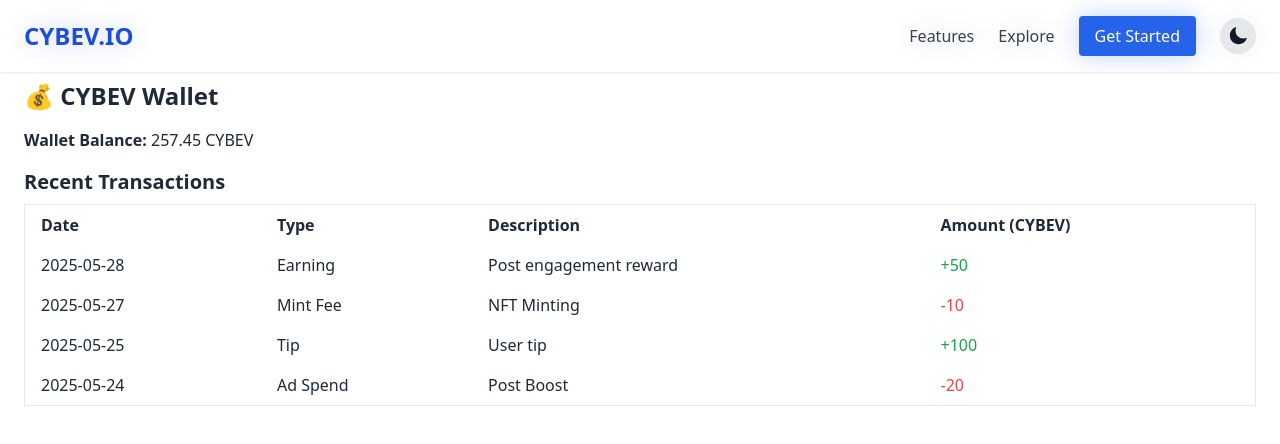
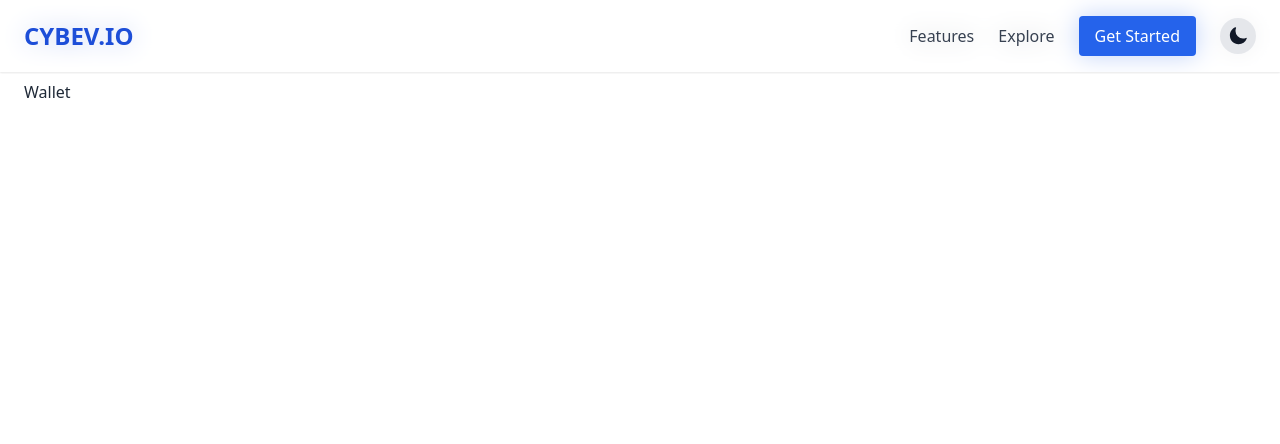
Before and after one commit to cybev1/cybev-frontend, a Next.js app: page /studio/wallet in a window 1280 px wide. Shown: the top 444 px of the page. Built offline with nearby package versions, Linux system fonts and the light colour scheme.

Commit message:
Add files via upload

```diff
--- a/pages/studio/ai.jsx
+++ b/pages/studio/ai.jsx
@@ -1,41 +1,25 @@
 import StudioLayout from '../../components/layout/StudioLayout';
 
+import Head from 'next/head';
 
-import React, { useState } from 'react';
-import axios from 'axios';
+const SeoHead = () => (
+  <Head>
+    <title>CYBEV.IO – AI-Powered Web3 Blog & Social Platform</title>
+    <meta name="description" content="Create, blog, mint NFTs, run ads, manage communities, and earn crypto – all in one AI-powered Web3 platform." />
+    <meta property="og:title" content="CYBEV.IO – Create, Earn, Mint, Grow" />
+    <meta property="og:description" content="Your all-in-one Creator Studio powered by AI + Web3. Blog, share, mint NFTs, and earn on CYBEV.IO." />
+    <meta property="og:image" content="https://app.cybev.io/og-banner.png" />
+    <meta property="og:url" content="https://app.cybev.io" />
+    <meta name="twitter:card" content="summary_large_image" />
+    <link rel="icon" href="/favicon.ico" />
+  </Head>
+);
 
-export default function AITools() {
-  const [prompt, setPrompt] = useState('');
-  const [result, setResult] = useState('');
-  const [loading, setLoading] = useState(false);
-
-  const handleSubmit = async e => {
-    e.preventDefault();
-    setLoading(true);
-    setResult('');
-    try {
-      const response = await new Promise(resolve => {
-        setTimeout(() => {
-          resolve({ data: { result: `Generated content for: "${prompt}"` } });
-        }, 1500);
-      });
-      setResult(response.data.result);
-    } catch {
-      setResult('AI generation failed.');
-    }
-    setLoading(false);
-  };
-
+export default function Page() {
   return (
     <StudioLayout>
-      <h2 className="text-2xl font-bold mb-4">🧠 CYBEV AI Content Generator</h2>
-      <form onSubmit={handleSubmit} className="space-y-4">
-        <textarea value={prompt} onChange={e => setPrompt(e.target.value)} required className="input" placeholder="Enter your prompt here..." rows="4" />
-        <button type="submit" disabled={loading} className="btn-primary">
-          {loading ? 'Generating...' : 'Generate Content'}
-        </button>
-      </form>
-      {result && <div className="mt-4"><h3>AI Output</h3><p>{result}</p></div>}
+      <SeoHead />
+      <h2>Ai</h2>
     </StudioLayout>
   );
 }
--- a/pages/studio/dashboard.jsx
+++ b/pages/studio/dashboard.jsx
@@ -1,11 +1,25 @@
-
 import StudioLayout from '../../components/layout/StudioLayout';
 
-export default function Dashboard() {
+import Head from 'next/head';
+
+const SeoHead = () => (
+  <Head>
+    <title>CYBEV.IO – AI-Powered Web3 Blog & Social Platform</title>
+    <meta name="description" content="Create, blog, mint NFTs, run ads, manage communities, and earn crypto – all in one AI-powered Web3 platform." />
+    <meta property="og:title" content="CYBEV.IO – Create, Earn, Mint, Grow" />
+    <meta property="og:description" content="Your all-in-one Creator Studio powered by AI + Web3. Blog, share, mint NFTs, and earn on CYBEV.IO." />
+    <meta property="og:image" content="https://app.cybev.io/og-banner.png" />
+    <meta property="og:url" content="https://app.cybev.io" />
+    <meta name="twitter:card" content="summary_large_image" />
+    <link rel="icon" href="/favicon.ico" />
+  </Head>
+);
+
+export default function Page() {
   return (
     <StudioLayout>
-      <h1 className="text-3xl font-bold mb-4">Creator Studio Dashboard</h1>
-      <p>Welcome to your unified dashboard. Here you can manage blogs, NFTs, wallets, and more.</p>
+      <SeoHead />
+      <h2>Dashboard</h2>
     </StudioLayout>
   );
 }
--- a/pages/studio/wallet.jsx
+++ b/pages/studio/wallet.jsx
@@ -1,50 +1,25 @@
-
-import React, { useEffect, useState } from 'react';
 import StudioLayout from '../../components/layout/StudioLayout';
 
-export default function Wallet() {
-  const [balance, setBalance] = useState(0);
-  const [transactions, setTransactions] = useState([]);
+import Head from 'next/head';
 
-  useEffect(() => {
-    const simulatedBalance = 257.45;
-    const simulatedTransactions = [
-      { id: 1, type: 'Earning', amount: 50, description: 'Post engagement reward', date: '2025-05-28' },
-      { id: 2, type: 'Mint Fee', amount: -10, description: 'NFT Minting', date: '2025-05-27' },
-      { id: 3, type: 'Tip', amount: 100, description: 'User tip', date: '2025-05-25' },
-      { id: 4, type: 'Ad Spend', amount: -20, description: 'Post Boost', date: '2025-05-24' },
-    ];
-    setBalance(simulatedBalance);
-    setTransactions(simulatedTransactions);
-  }, []);
+const SeoHead = () => (
+  <Head>
+    <title>CYBEV.IO – AI-Powered Web3 Blog & Social Platform</title>
+    <meta name="description" content="Create, blog, mint NFTs, run ads, manage communities, and earn crypto – all in one AI-powered Web3 platform." />
+    <meta property="og:title" content="CYBEV.IO – Create, Earn, Mint, Grow" />
+    <meta property="og:description" content="Your all-in-one Creator Studio powered by AI + Web3. Blog, share, mint NFTs, and earn on CYBEV.IO." />
+    <meta property="og:image" content="https://app.cybev.io/og-banner.png" />
+    <meta property="og:url" content="https://app.cybev.io" />
+    <meta name="twitter:card" content="summary_large_image" />
+    <link rel="icon" href="/favicon.ico" />
+  </Head>
+);
 
+export default function Page() {
   return (
     <StudioLayout>
-      <h2 className="text-2xl font-bold mb-4">💰 CYBEV Wallet</h2>
-      <p className="mb-4"><strong>Wallet Balance:</strong> {balance} CYBEV</p>
-      <h3 className="text-xl font-semibold mb-2">Recent Transactions</h3>
-      <table className="table-auto w-full text-left border">
-        <thead>
-          <tr>
-            <th className="px-4 py-2">Date</th>
-            <th className="px-4 py-2">Type</th>
-            <th className="px-4 py-2">Description</th>
-            <th className="px-4 py-2">Amount (CYBEV)</th>
-          </tr>
-        </thead>
-        <tbody>
-          {transactions.map(tx => (
-            <tr key={tx.id}>
-              <td className="px-4 py-2">{tx.date}</td>
-              <td className="px-4 py-2">{tx.type}</td>
-              <td className="px-4 py-2">{tx.description}</td>
-              <td className={`px-4 py-2 ${tx.amount < 0 ? 'text-red-500' : 'text-green-600'}`}>
-                {tx.amount > 0 ? '+' : ''}{tx.amount}
-              </td>
-            </tr>
-          ))}
-        </tbody>
-      </table>
+      <SeoHead />
+      <h2>Wallet</h2>
     </StudioLayout>
   );
 }
```
